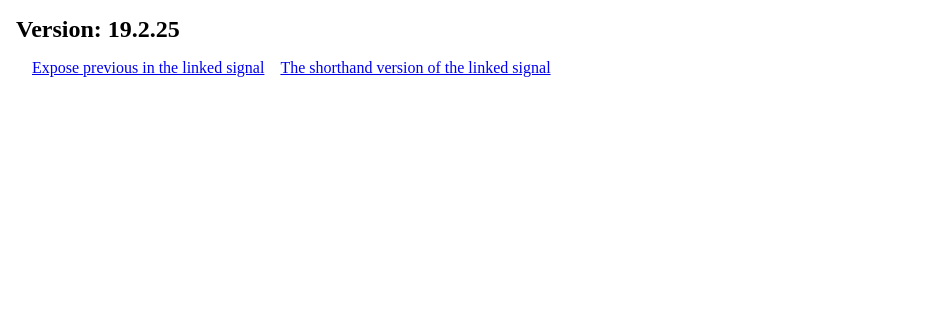
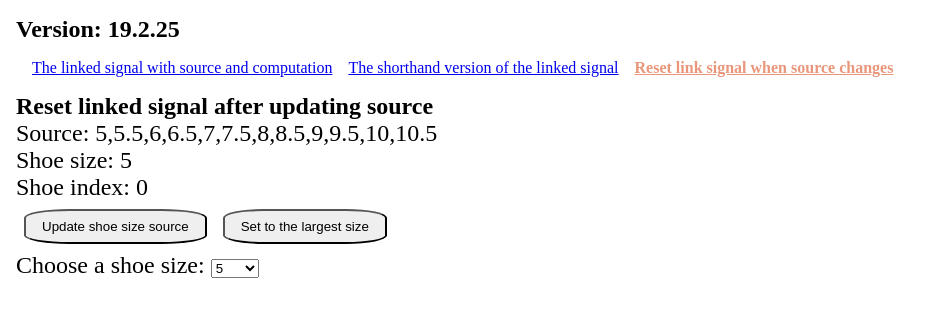
Before and after one commit to railsstudent/ng-linkedsignal-demo, an Angular app: page /reset-link-signal in a window 1280 px wide. Before the commit this address led to /. Shown: the top 316 px of the page, without its empty margins (0-940 px from the left). Built offline with nearby package versions, Linux system fonts and the light colour scheme.

Commit message:
feat: reset linkedSignal by source

```diff
--- a/src/app/app.routes.ts
+++ b/src/app/app.routes.ts
@@ -2,7 +2,7 @@ import { Routes } from '@angular/router';
 
 export const routes: Routes = [
     {
-        path: 'expose-previous',
+        path: 'update-link-signal',
         loadComponent: () => import('./pagination/pagination.component')
     },
     {
@@ -10,23 +10,31 @@ export const routes: Routes = [
         loadComponent: () => import('./favorite-country/favorite-country.component')
     },
     {
+        path: 'reset-link-signal',
+        loadComponent: () => import('./shoe-sizes/shoe-sizes.component')
+    },
+    {
         path: '',
         pathMatch: 'full',
-        redirectTo: 'update-linked-signal'
+        redirectTo: 'update-link-signal'
     },
     {
         path: '**',
-        redirectTo: 'update-linked-signal'
+        redirectTo: 'update-link-signal'
     }
 ];
 
 export const navLinks = [
     {
-        link: 'Expose previous in the linked signal',
-        path: ['expose-previous'],
+        link: 'The linked signal with source and computation',
+        path: ['update-link-signal'],
     },
     {
       link: 'The shorthand version of the linked signal',
       path: ['update-shorthand'],
     },
+    {
+        link: 'Reset link signal when source changes',
+        path: ['reset-link-signal'],
+    },
 ];
--- /dev/null
+++ b/src/app/shoe-sizes/shoe-sizes.component.ts
@@ -0,0 +1,67 @@
+import { ChangeDetectionStrategy, Component, computed, linkedSignal, signal } from '@angular/core';
+import { FormsModule } from '@angular/forms';
+
+const SHOE_SIZES = [5, 5.5, 6, 6.5, 7, 7.5, 8, 8.5, 9, 9.5, 10, 10.5];
+const SHOE_SIZES2 = [4, 5, 6, 7, 8, 9, 10, 11, 12]
+
+@Component({
+  selector: 'app-shoe-sizes',
+  standalone: true,
+  imports: [FormsModule],
+  template: `
+    <h2>Reset linked signal after updating source</h2>
+    <p>Source: {{ shoeSizes() }}</p>
+    <p>Shoe size: {{ currentShoeSize() }}</p>
+    <p>Shoe index: {{ index() }}</p>
+    <div>
+      <button (click)="changeShoeSizes()">Update shoe size source</button>
+      <button (click)="updateLargestSize()">Set to the largest size</button>
+    </div>
+    <label for="shoeSize">
+      <span>Choose a shoe size: </span>
+      <select id="shoeSize" name="shoeSize" [(ngModel)]="currentShoeSize">
+        @for (size of shoeSizes(); track size) {
+          <option [ngValue]="size">{{ size }}</option>
+        }
+      </select>
+    </label>
+  `,
+  changeDetection: ChangeDetectionStrategy.OnPush
+})
+export default class ShoeSizesComponent {
+  shoeSizes = signal(SHOE_SIZES);
+  currentShoeSize = linkedSignal<number[], number>({
+    source: this.shoeSizes,
+    computation: (options, previous) => {
+      if (!previous) {
+        // reset to the first size
+        return options[0];
+      }
+
+      // shoe size found in the new shoe size list
+      if (options.includes(previous.value)) {
+        return previous.value;
+      }
+
+      // reset to the first shoe size because the new list does not contain the previous shoe size
+      return options[0];
+    }
+  });
+
+  index = computed(() => this.shoeSizes().indexOf(this.currentShoeSize()));
+
+  changeShoeSizes() {
+    if (this.shoeSizes()[0] === SHOE_SIZES2[0]) {
+      this.shoeSizes.set(SHOE_SIZES);
+    } else {
+      this.shoeSizes.set(SHOE_SIZES2);
+    }
+  }
+
+  updateLargestSize() {
+    const largestSize = this.shoeSizes().at(-1);
+    if (typeof largestSize !== 'undefined') {
+      this.currentShoeSize.set(largestSize);
+    }
+  }
+}
```
Also changed, not shown: 1 other file (tests, documents, lock files or other folders).
